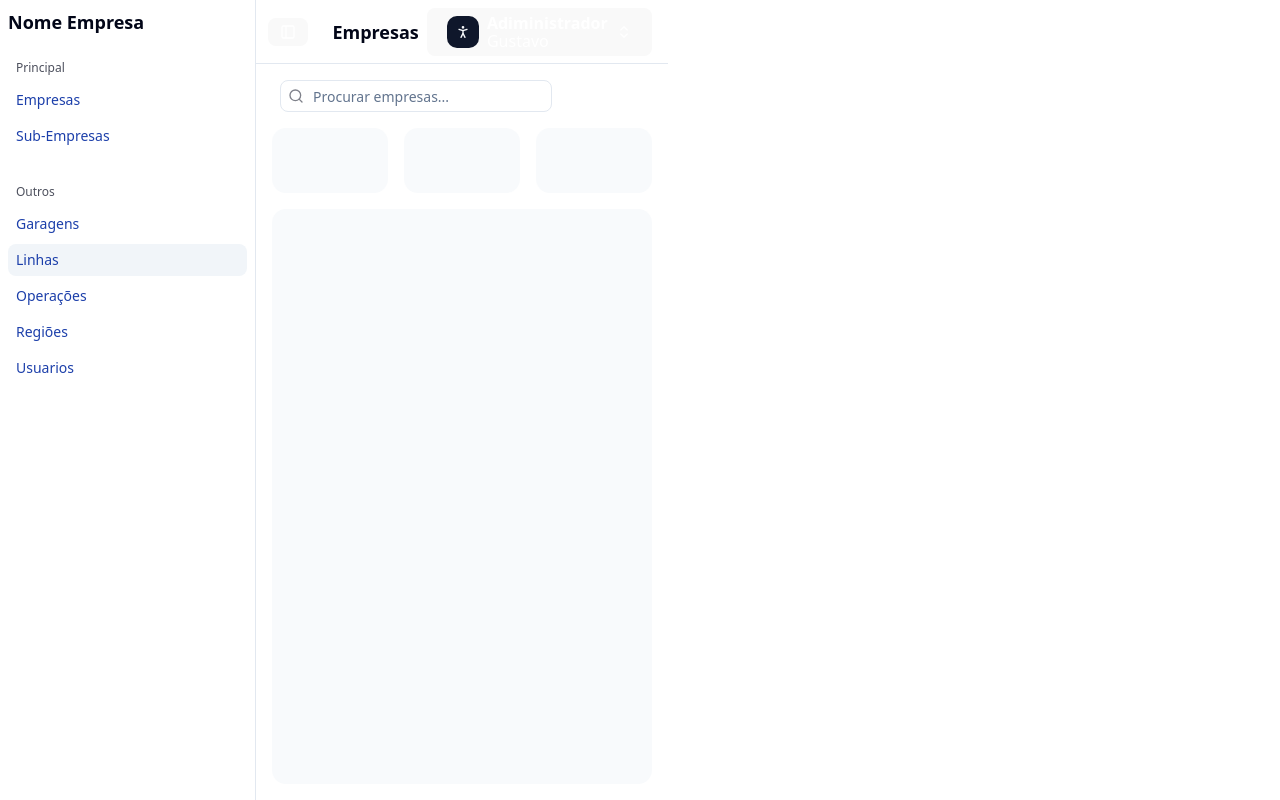
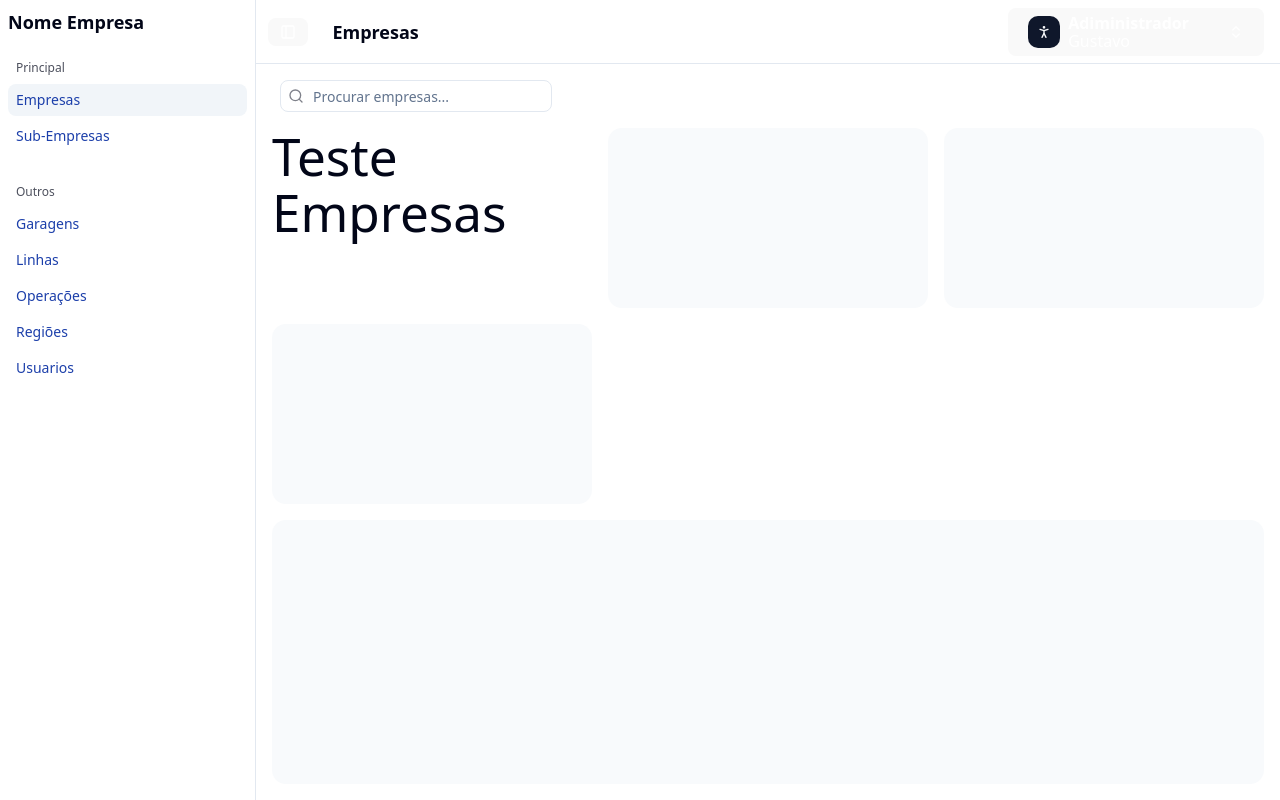
Before and after one commit to AnthonyBuilder/empresa-onibus, a React (Vite) app: page /empresas in a window 1280 px wide. Built offline with nearby package versions, Linux system fonts and the light colour scheme.

Commit message:
implement react-router

```diff
--- a/package.json
+++ b/package.json
@@ -23,6 +23,8 @@
     "lucide-react": "^0.537.0",
     "react": "^19.1.1",
     "react-dom": "^19.1.1",
+    "react-router": "^7.8.0",
+    "react-router-dom": "^7.8.0",
     "tailwind-merge": "^3.3.1"
   },
   "devDependencies": {
--- /dev/null
+++ b/src/app/routes/empresas.tsx
@@ -0,0 +1,8 @@
+
+export default function Empresas() {
+  return (
+    <div>
+        <h1>Teste Empresas</h1>
+    </div>
+  )
+}
--- /dev/null
+++ b/src/app/routes/subempresas.tsx
@@ -0,0 +1,8 @@
+
+export default function SubEmpresas() {
+  return (
+    <div>
+        <h1>Teste Sub-empresas</h1>
+    </div>
+  )
+}
--- a/src/components/layout/app-sidebar.tsx
+++ b/src/components/layout/app-sidebar.tsx
@@ -15,7 +15,10 @@ import {
   SidebarRail,
 } from '@/components/ui/sidebar'
 
-// This is sample data.
+import { Routes, Route, Link } from "react-router"
+import Empresas from "@/app/routes/empresas"
+import SubEmpresas from "@/app/routes/subempresas"
+
 const data = {
   navMain: [
     {
@@ -24,11 +27,14 @@ const data = {
       items: [
         {
           title: "Empresas",
-          url: "#",
+          url: "empresas",
+          isActive: true,
+          element: <Empresas/>
         },
         {
           title: "Sub-Empresas",
-          url: "#",
+          url: "sub-empresas",
+          element: <SubEmpresas/>
         },
       ],
     },
@@ -39,23 +45,28 @@ const data = {
         {
           title: "Garagens",
           url: "#",
+          element: null,
         },
         {
           title: "Linhas",
           url: "#",
-          isActive: true,
+          isActive: false,
+          element: null,
         },
         {
           title: "Operações",
           url: "#",
+          element: null,
         },
         {
           title: "Regiões",
           url: "#",
+          element: null,
         },
         {
           title: "Usuarios",
           url: "#",
+          element: null,
         }
       ]
     },
@@ -64,6 +75,7 @@ const data = {
 
 export function AppSidebar({ ...props }: React.ComponentProps<typeof Sidebar>) {
   return (
+
     <Sidebar {...props}>
       <SidebarHeader>
        <div className="flex items-center justify-between">
@@ -80,7 +92,7 @@ export function AppSidebar({ ...props }: React.ComponentProps<typeof Sidebar>) {
                 {item.items.map((item) => (
                   <SidebarMenuItem key={item.title}>
                     <SidebarMenuButton asChild isActive={item.isActive}>
-                      <a href={item.url}>{item.title}</a>
+                      <Link to={item.url}>{item.title}</Link>
                     </SidebarMenuButton>
                   </SidebarMenuItem>
                 ))}
--- a/src/components/layout/layout.tsx
+++ b/src/components/layout/layout.tsx
@@ -3,6 +3,9 @@ import { AppSidebar } from "@/components/layout/app-sidebar"
 import { Separator } from "@radix-ui/react-separator"
 import { SearchForm } from "./search-form"
 import { ProfileSwitcher } from "./profile-switcher"
+import { Outlet, Route, Routes } from "react-router"
+import Empresas from "@/app/routes/empresas"
+import SubEmpresas from "@/app/routes/subempresas"
 
 var viewName = "Empresas"
 
@@ -33,6 +36,11 @@ export default function Layout() {
         <div className="flex flex-1 flex-col gap-4 p-4">
           <SearchForm />
           <div className="grid auto-rows-min gap-4 md:grid-cols-3">
+            <Routes>
+              <Route path="/empresas" element={<Empresas />} />
+              <Route path="/sub-empresas" element={<SubEmpresas />}> {/* Parent Route with a layout component */}
+              </Route>
+            </Routes>
             <div className="bg-muted/50 aspect-video rounded-xl" />
             <div className="bg-muted/50 aspect-video rounded-xl" />
             <div className="bg-muted/50 aspect-video rounded-xl" />
--- a/src/main.tsx
+++ b/src/main.tsx
@@ -2,10 +2,14 @@ import { StrictMode } from 'react'
 import { createRoot } from 'react-dom/client'
 import './index.css'
 import App from './App.tsx'
+
+import { BrowserRouter } from "react-router";
 import Layout from './components/layout/layout.tsx'
 
 createRoot(document.getElementById('root')!).render(
   <StrictMode>
-    <Layout />
+    <BrowserRouter>
+      <Layout />
+    </BrowserRouter>
   </StrictMode>,
 )
```
Also changed, not shown: src/app/routes/home.tsx (added), 1 other file (tests, documents, lock files or other folders).
